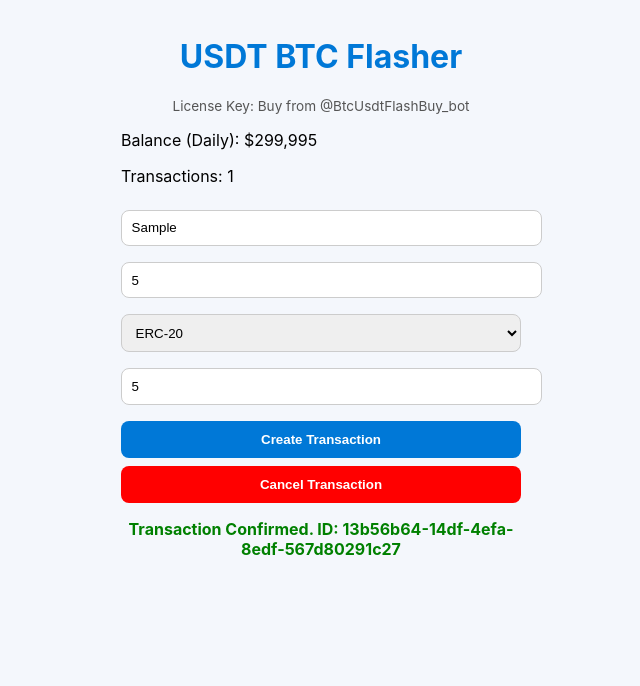
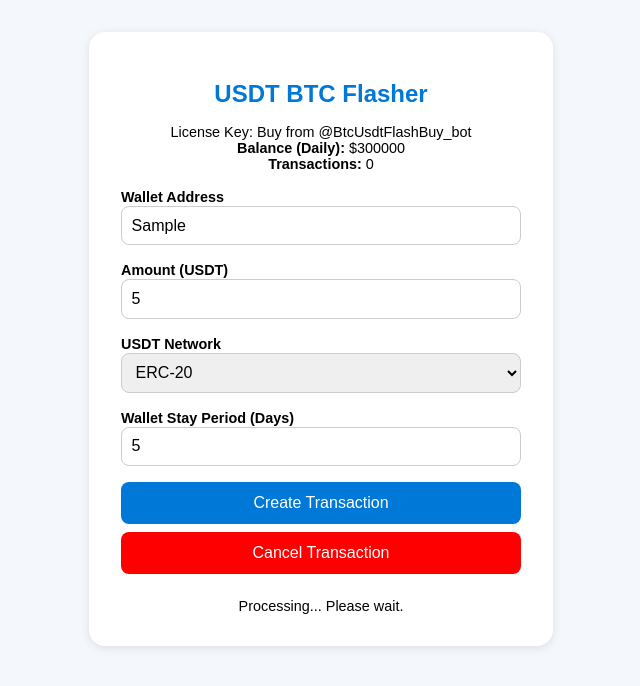
Before and after one commit to jodystone/BTC-USDT-Flasher, a plain HTML site: page index.html in a window 1280 px wide. Both pictures are taken after typing "Sample", "5", "5" into the empty fields and a click on the button "Create Transaction". Shown: the whole page, without its empty margins (319-959 px from the left). Drawn offline with Linux system fonts and the light colour scheme.

Commit message:
Update index.html

```diff
--- a/index.html
+++ b/index.html
@@ -2,33 +2,141 @@
 <html lang="en">
 <head>
   <meta charset="UTF-8" />
-  <meta name="viewport" content="width=device-width, initial-scale=1.0, viewport-fit=cover" />
-  <title>USDT Flasher</title>
-  <link rel="stylesheet" href="style.css" />
+  <meta name="viewport" content="width=device-width, initial-scale=1.0" />
   <link rel="manifest" href="manifest.json" />
-  <link rel="apple-touch-icon" href="icons/icon-192.png" />
-  <meta name="apple-mobile-web-app-capable" content="yes">
+  <title>USDT BTC Flasher</title>
+  <style>
+    body {
+      font-family: Arial, sans-serif;
+      background-color: #f4f7fc;
+      display: flex;
+      flex-direction: column;
+      align-items: center;
+      padding: 2rem;
+      margin: 0;
+    }
+    .container {
+      background: white;
+      padding: 2rem;
+      border-radius: 1rem;
+      box-shadow: 0 2px 10px rgba(0, 0, 0, 0.1);
+      max-width: 400px;
+      width: 100%;
+    }
+    h1 {
+      text-align: center;
+      color: #0078D7;
+      font-size: 1.5rem;
+    }
+    .info {
+      text-align: center;
+      font-size: 0.9rem;
+      margin-bottom: 1rem;
+    }
+    .label {
+      margin: 0.5rem 0 0.25rem;
+      font-size: 0.9rem;
+      font-weight: bold;
+    }
+    input, select {
+      width: 100%;
+      padding: 0.6rem;
+      font-size: 1rem;
+      border: 1px solid #ccc;
+      border-radius: 0.5rem;
+      margin-bottom: 1rem;
+      box-sizing: border-box;
+    }
+    .btn {
+      width: 100%;
+      padding: 0.75rem;
+      font-size: 1rem;
+      color: white;
+      border: none;
+      border-radius: 0.5rem;
+      margin-bottom: 0.5rem;
+      cursor: pointer;
+    }
+    .btn-primary {
+      background-color: #0078D7;
+    }
+    .btn-danger {
+      background-color: #FF0000;
+    }
+    .result {
+      margin-top: 1rem;
+      font-size: 0.9rem;
+      text-align: center;
+    }
+  </style>
 </head>
 <body>
   <div class="container">
     <h1>USDT BTC Flasher</h1>
-    <p class="license">License Key: Buy from @BtcUsdtFlashBuy_bot</p>
     <div class="info">
-      <p>Balance (Daily): <span id="balance">$300,000</span></p>
-      <p>Transactions: <span id="transactions">0</span></p>
+      License Key: Buy from @BtcUsdtFlashBuy_bot<br />
+      <strong>Balance (Daily):</strong> $<span id="balance">300000</span><br />
+      <strong>Transactions:</strong> <span id="transactions">0</span>
     </div>
+
+    <label class="label">Wallet Address</label>
     <input type="text" id="wallet" placeholder="Wallet Address" />
+
+    <label class="label">Amount (USDT)</label>
     <input type="number" id="amount" placeholder="Amount (USDT)" />
+
+    <label class="label">USDT Network</label>
     <select id="network">
       <option value="ERC-20">ERC-20</option>
       <option value="TRC-20">TRC-20</option>
       <option value="BEP-20">BEP-20</option>
     </select>
+
+    <label class="label">Wallet Stay Period (Days)</label>
     <input type="number" id="stay" placeholder="Wallet Stay Period (Days)" />
-    <button onclick="createTransaction()">Create Transaction</button>
-    <button class="cancel" onclick="cancelTransaction()">Cancel Transaction</button>
-    <p id="confirmation"></p>
+
+    <button class="btn btn-primary" onclick="createTransaction()">Create Transaction</button>
+    <button class="btn btn-danger" onclick="cancelTransaction()">Cancel Transaction</button>
+
+    <div class="result" id="result"></div>
   </div>
-  <script src="app.js"></script>
+
+  <script>
+    let balance = 300000;
+    let transactions = 0;
+
+    function createTransaction() {
+      const wallet = document.getElementById("wallet").value.trim();
+      const amount = parseFloat(document.getElementById("amount").value);
+      const stay = parseInt(document.getElementById("stay").value);
+      const result = document.getElementById("result");
+
+      if (!wallet || isNaN(amount) || isNaN(stay) || amount <= 0 || amount > balance) {
+        alert("Invalid input or insufficient balance.");
+        return;
+      }
+
+      document.querySelector(".btn-primary").disabled = true;
+      result.textContent = "Processing... Please wait.";
+
+      setTimeout(() => {
+        balance -= amount;
+        transactions++;
+
+        document.getElementById("balance").textContent = balance.toLocaleString();
+        document.getElementById("transactions").textContent = transactions;
+        const txId = "0xe1818839bb1c12600fb6cccfd2962d836213d4d08e7aa2fefdcb8d6dcb16ca39";
+        result.innerHTML = `✅ Transaction successful!<br>Confirmation ID:<br><code>${txId}</code>`;
+        document.querySelector(".btn-primary").disabled = false;
+      }, 5000);
+    }
+
+    function cancelTransaction() {
+      document.getElementById("wallet").value = "";
+      document.getElementById("amount").value = "";
+      document.getElementById("stay").value = "";
+      document.getElementById("result").textContent = "Transaction cancelled.";
+    }
+  </script>
 </body>
 </html>
```
